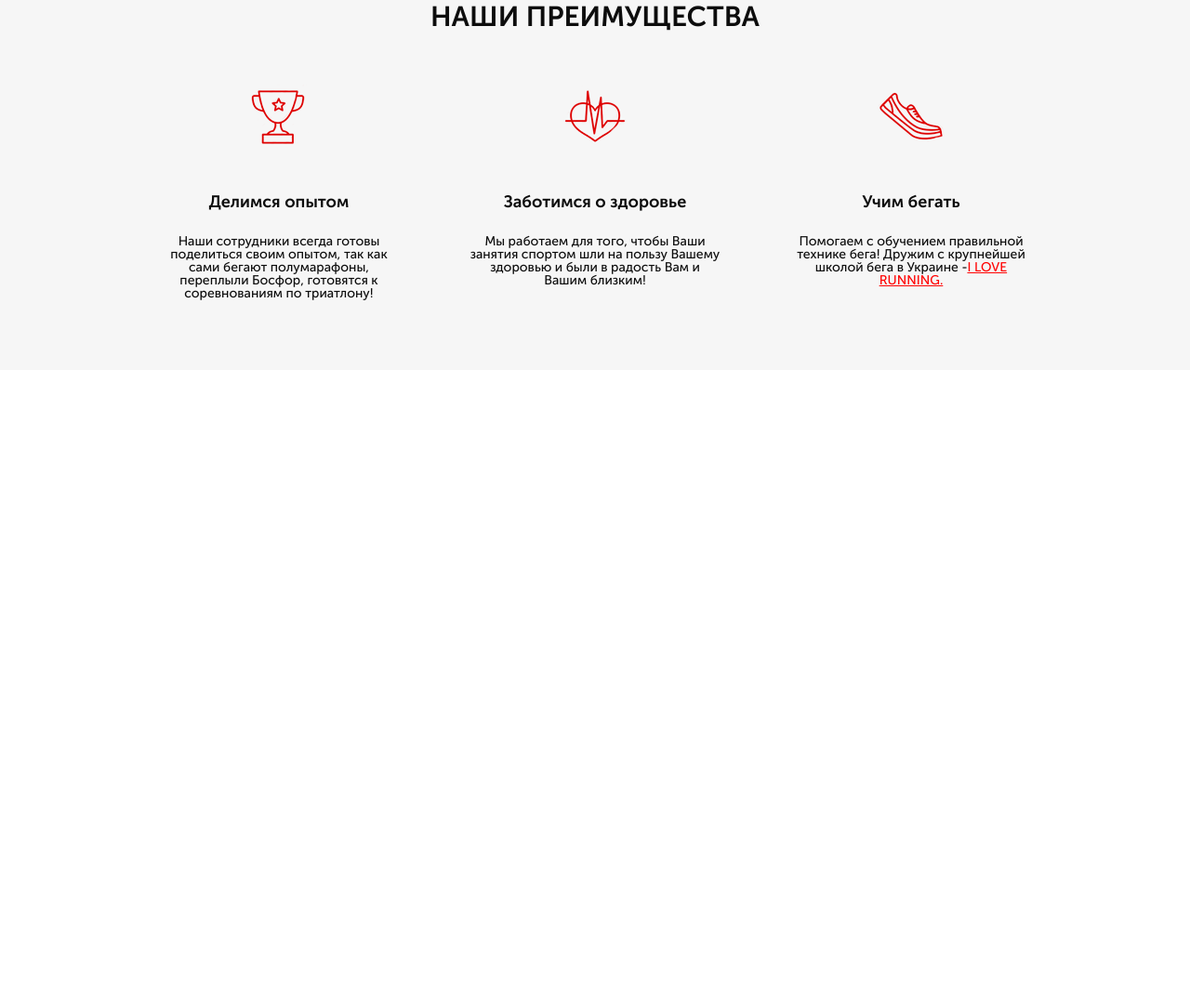
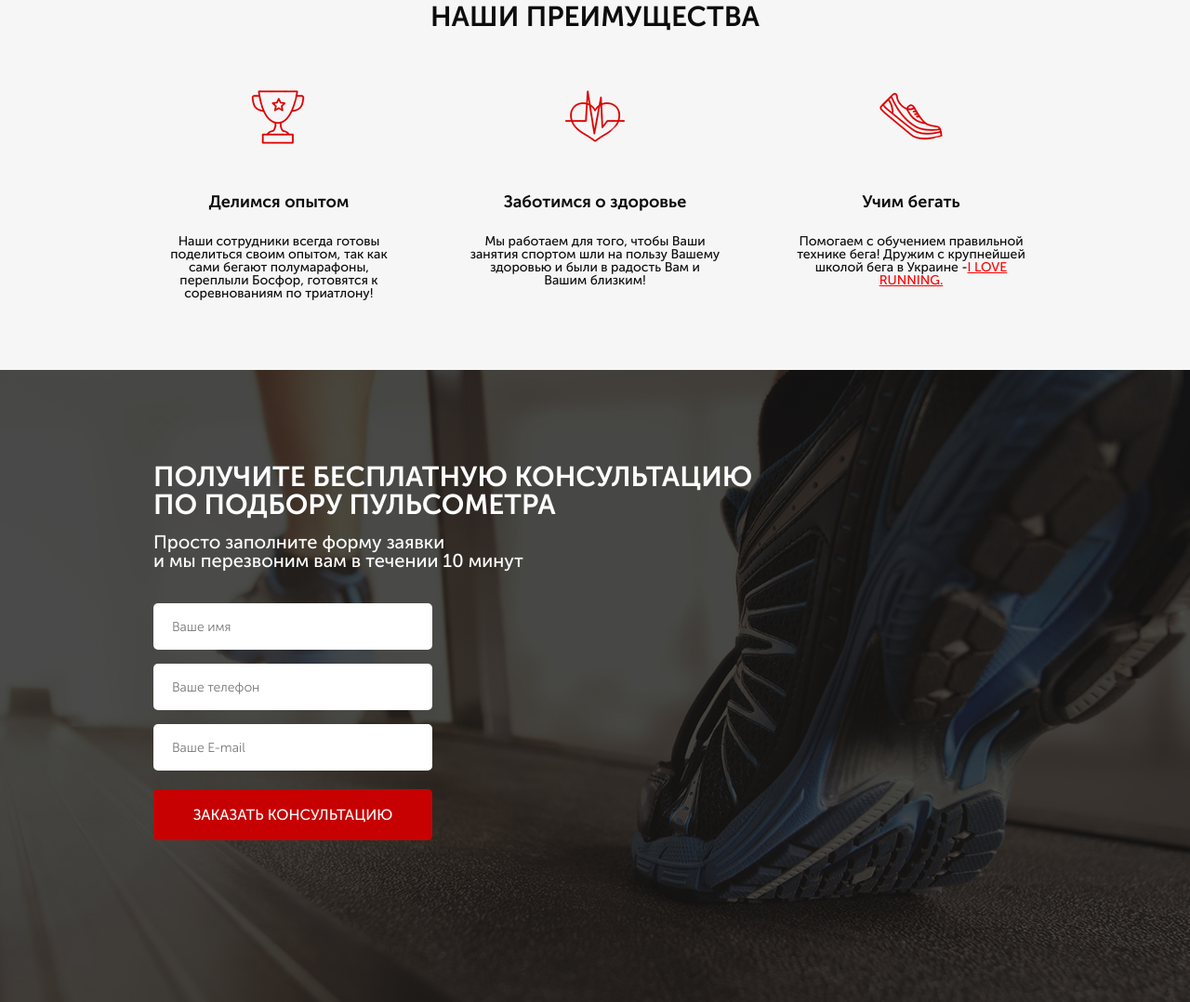
Before and after one commit to Aurum020/pulse, a website: page src/index.html in a window 1280 px wide. Shown: the part 759-1837 px from the top of the page at 93% size. Before the commit the page ends 1157 px from the top, so only its background shows below. Drawn offline with Linux system fonts and the light colour scheme.

Commit message:
third section

```diff
--- a/src/index.html
+++ b/src/index.html
@@ -58,7 +58,7 @@
     </div>
     <div class="advantages">
         <div class="container">
-            <div class="title">НАШИ ПРЕИМУЩЕСТВА</div>
+            <h2 class="title">НАШИ ПРЕИМУЩЕСТВА</h2>
             <div class="advantages__wrapper">
                 <div class="advantages__item">
                     <div class="advantages__img">
@@ -84,5 +84,17 @@
             </div>
         </div>
     </div>
+    <div class="consultation">
+        <div class="container">
+            <h2 class="title">Получите бесплатную консультацию<br>по подбору пульсометра</h2>
+            <div class="consultation__descr">Просто заполните форму заявки<br>и мы перезвоним вам в течении 10 минут</div>
+            <form class="feed-form" action="#">
+                <input name="name" required placeholder="Ваше имя" type="text">
+                <input name="phone" required placeholder="Ваше телефон" type="number">
+                <input name="mail" required placeholder="Ваше E-mail" type="email">
+                <button class="button button_submit">Заказать консультацию</button>
+            </form>
+        </div>
+    </div>
 </body>
 </html>
--- a/src/sass/blocks/_advantages.scss
+++ b/src/sass/blocks/_advantages.scss
@@ -2,13 +2,6 @@
     min-height: 470px;
     padding: 75px 0 70px 0;
     background-color: #F6F6F6;
-    .title {
-        text-align: center;
-        color: #0D0D0D;
-        font-weight: 700;
-        font-size: 30px;
-        line-height: 30px;
-    }
     &__wrapper {
         margin-top: 58px;
         display: flex;
--- a/src/sass/blocks/_buttons.scss
+++ b/src/sass/blocks/_buttons.scss
@@ -14,4 +14,10 @@
         height: 50px;
         font-size: 16px;
     }
+    &_submit {
+        width: 100%;
+        height: 55px;
+        color: #FFFFFF;
+        font-size: 16px;
+    }
 }
--- /dev/null
+++ b/src/sass/blocks/_consultation.scss
@@ -0,0 +1,15 @@
+.consultation {
+    min-height: 680px;
+    padding: 100px 0 92px 0;
+    background: url('../../bg/bg2.png') center (center/cover) no-repeat;
+    .title {
+        color: #fff;
+        text-align: left;
+    }
+    &__descr {
+        color: #FFFFFF;
+        font-size: 20px;
+        line-height: 20px;
+        margin-top: 15px;
+    }
+}
--- /dev/null
+++ b/src/sass/blocks/_forms.scss
@@ -0,0 +1,20 @@
+.feed-form {
+    margin-top: 36px;
+    display: flex;
+    flex-direction: column;
+    width: 300px;
+    input {
+        margin-bottom: 15px;
+        height: 50px;
+        border-radius: 5px;
+        background-color: #fff;
+        border: none;
+        padding: 0 20px;
+        color: #4B4B4B;
+        font-size: 14px;
+        font-weight: 300;
+        &:nth-child(3) {
+            margin-bottom: 20px;
+        }
+    }
+}
--- a/src/sass/style.scss
+++ b/src/sass/style.scss
@@ -6,8 +6,18 @@
     max-width: 950px;
     margin: 0 auto;
 }
+.title {
+    text-align: center;
+    color: #0D0D0D;
+    font-weight: 700;
+    font-size: 30px;
+    line-height: 30px;
+    text-transform: uppercase;
+}
 @import 'blocks/promo';
 @import 'blocks/header';
 @import 'blocks/buttons';
 @import 'blocks/advantages';
 @import 'media.scss';
+@import 'blocks/consultation';
+@import 'blocks/forms';
```
Also changed, not shown: src/css/style.min.css.
